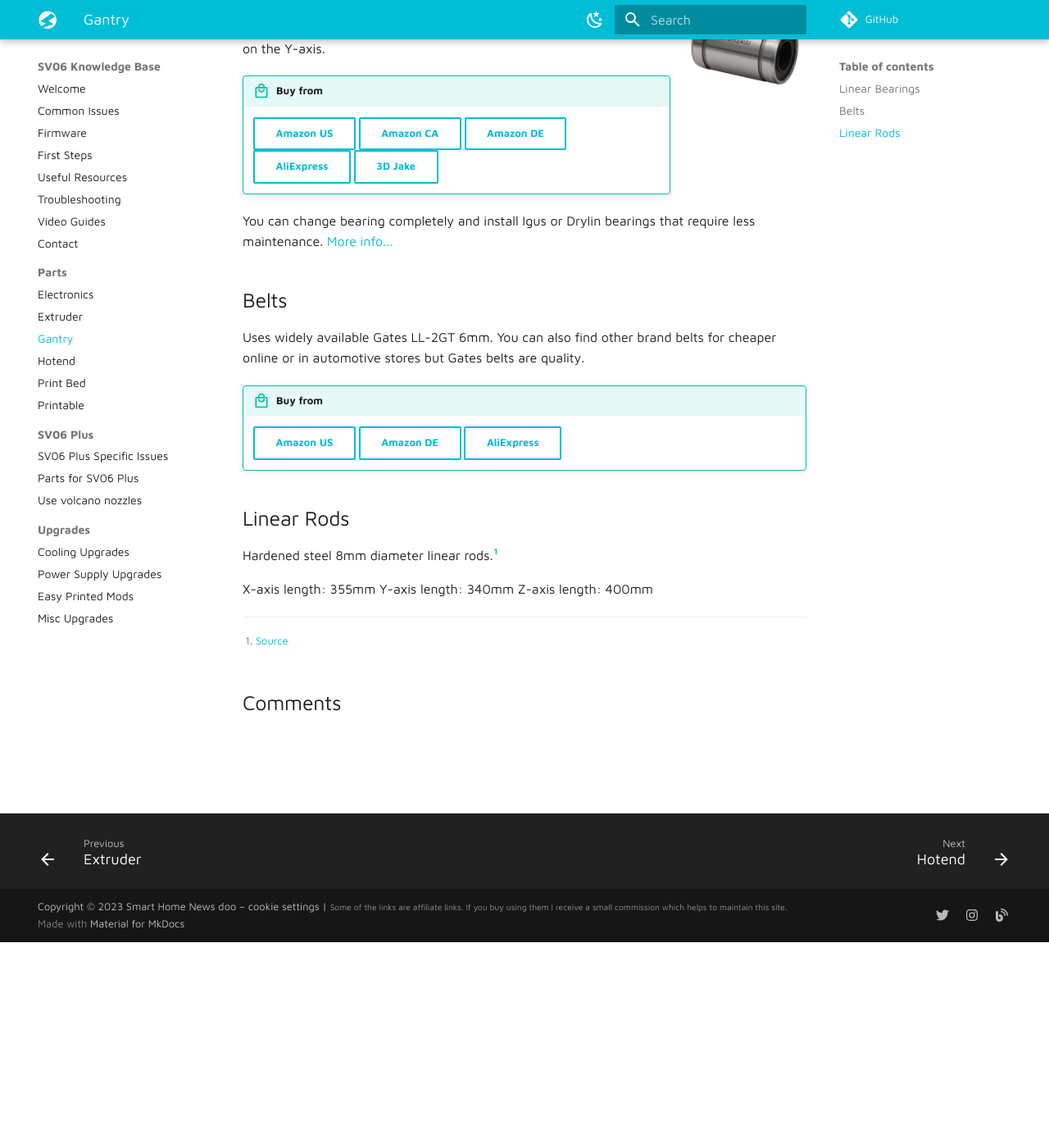
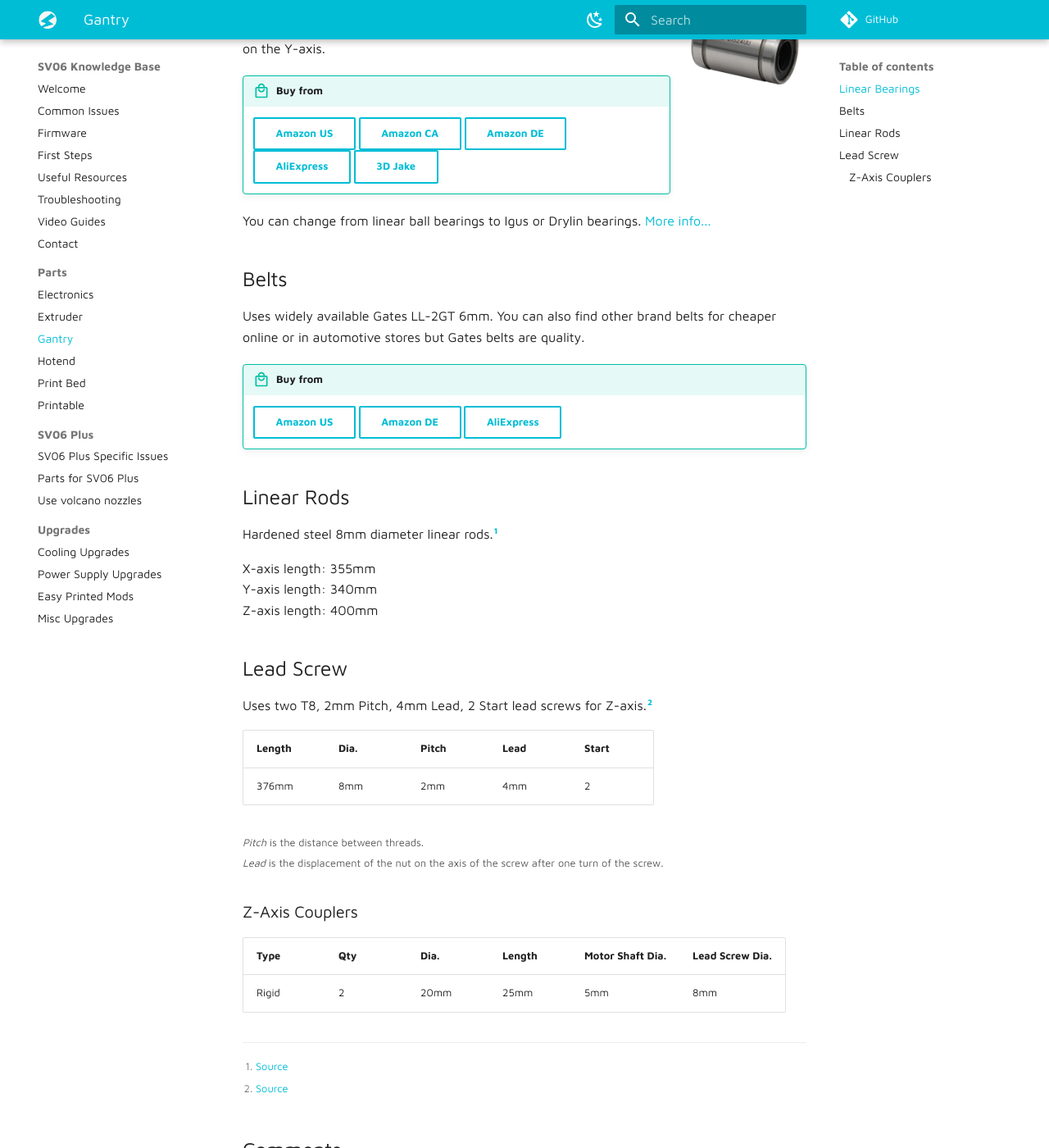
Before and after one commit to blakadder/sv06, an MkDocs documentation site: the page built from docs/Parts/gantry-parts.md, in a window 1280 px wide and 1400 px high, scrolled down 251 px. Shown: the whole window at 82% size. Built offline with MkDocs 1.6.1 and Material for MkDocs 9.7.7, drawn with Linux system fonts in a browser that asks for light colours; comment, search, counter and statistics services are not loaded; some of the changed text lies outside the part shown.

Commit message:
more info

```diff
--- a/docs/Parts/gantry-parts.md
+++ b/docs/Parts/gantry-parts.md
@@ -7,18 +7,18 @@
 
 ![Linear Bearings](/images/linear_bearing.webp){ align=right width="150" }
 
-LMU8UU linear bearings. IKO and Misumi are good quality brands.
+LM8UU linear bearings. IKO and Misumi are good quality brands.
 
 There are 10 bearings in total, 3 on the X-axis, Z-axis has 4 and 3 more on the Y-axis.
 
 !!! tip "Buy from"
-    [Amazon US](https://www.amazon.com/Genuine-E3D-LM8UU-Box-M-BEARINGS-LM8UU/dp/B07CZ3QCBQ?crid=2M7HT0V0CSSMM&keywords=Genuine+IKO+LM8UU&qid=1681166087&s=industrial&sprefix=genuine+iko+lm8uu%2Cindustrial%2C200&sr=1-1&linkCode=ll1&tag=blakadders-20&linkId=7d88b81ca56a397467d95859c1a43e9b&language=en_US&ref_=as_li_ss_tl){ .md-button }
-    [Amazon CA](https://www.amazon.ca/Genuine-E3D-LM8UU-Box-M-BEARINGS-LM8UU/dp/B07CZ3QCBQ?crid=2M7HT0V0CSSMM&keywords=Genuine+IKO+LM8UU&qid=1681166058&s=industrial&sprefix=genuine+iko+lm8uu%2Cindustrial%2C200&sr=1-1&linkCode=ll1&tag=tasmotatemp03-20&linkId=f91b135c6f701e2f6284c1c5de8ded26&language=en_CA&ref_=as_li_ss_tl){ .md-button }
-    [Amazon DE](https://www.amazon.de/-/en/Linear-Bearing-Printer-RepRap-Mendel/dp/B07XYXHVZG?crid=1CQJ3T72E9HGA&keywords=linearlager+%E2%80%9Elm8uu%E2%80%9C&qid=1681165544&sprefix=lm8uu%22+linear+bearing%2Caps%2C121&sr=8-4&linkCode=ll1&tag=blakadders-20&linkId=f0628683ed8f7cfa8f0d83b734ce73ff&language=en_GB&ref_=as_li_ss_tl){ .md-button }
+    [Amazon US](https://www.amazon.com/Genuine-E3D-LM8UU-Box-M-BEARINGS-LM8UU/dp/B07CZ3QCBQ?crid=2M7HT0V0CSSMM&qid=1681166087&s=industrial&sprefix=genuine+iko+lm8uu%2Cindustrial%2C200&sr=1-1&linkCode=ll1&tag=blakadders-20&linkId=7d88b81ca56a397467d95859c1a43e9b&language=en_US&ref_=as_li_ss_tl){ .md-button }
+    [Amazon CA](https://www.amazon.ca/Genuine-E3D-LM8UU-Box-M-BEARINGS-LM8UU/dp/B07CZ3QCBQ?crid=2M7HT0V0CSSMM&qid=1681166058&s=industrial&sprefix=genuine+iko+lm8uu%2Cindustrial%2C200&sr=1-1&linkCode=ll1&tag=tasmotatemp03-20&linkId=f91b135c6f701e2f6284c1c5de8ded26&language=en_CA&ref_=as_li_ss_tl){ .md-button }
+    [Amazon DE](https://www.amazon.de/-/en/Linear-Bearing-Printer-RepRap-Mendel/dp/B07XYXHVZG?crid=1CQJ3T72E9HGA&qid=1681165544&sprefix=lm8uu%22+linear+bearing%2Caps%2C121&sr=8-4&linkCode=ll1&tag=blakadders-20&linkId=f0628683ed8f7cfa8f0d83b734ce73ff&language=en_GB&ref_=as_li_ss_tl){ .md-button }
     [AliExpress](https://www.aliexpress.com/item/1005002667827889.html?aff_fcid=d33c53b3544f45789091d555e694a078-1681165359598-03743-_DlPHABJ&tt=CPS_NORMAL&aff_fsk=_DlPHABJ&aff_platform=shareComponent-detail&sk=_DlPHABJ&aff_trace_key=d33c53b3544f45789091d555e694a078-1681165359598-03743-_DlPHABJ&terminal_id=3f8c776975fd455ba956809c02d71a91&afSmartRedirect=y){ .md-button }
     [3D Jake](https://www.awin1.com/cread.php?awinmid=21809&awinaffid=930253&ued=https%3A%2F%2Fwww.3djake.com%2Fe3d%2Flinear-ball-bearings-set-of-2){ .md-button }
 
-You can change bearing completely and install Igus or Drylin bearings that require less maintenance. [More info...](https://www.reddit.com/r/Sovol/comments/128hf2a/lm8uu_vs_igus_rj4jp_drylin/?utm_source=share&utm_medium=web2x&context=3)
+You can change from linear ball bearings to Igus or Drylin bearings. [More info...](https://www.reddit.com/r/Sovol/comments/128hf2a/lm8uu_vs_igus_rj4jp_drylin/?utm_source=share&utm_medium=web2x&context=3)
 
 ## Belts
 
@@ -37,4 +37,22 @@
 Y-axis length: 340mm
 Z-axis length: 400mm
 
+## Lead Screw
+
+Uses two T8, 2mm Pitch, 4mm Lead, 2 Start lead screws for Z-axis.[^2]
+
+| Length | Dia. | Pitch | Lead | Start |
+| - | - | - | - | - |
+| 376mm | 8mm | 2mm | 4mm | 2 |
+
+<small>_Pitch_ is the distance between threads.
+_Lead_ is the displacement of the nut on the axis of the screw after one turn of the screw.</small>
+
+### Z-Axis Couplers
+
+| Type | Qty | Dia.| Length | Motor Shaft Dia. | Lead Screw Dia. |
+| - | - | - | - | - | - |
+| Rigid | 2 | 20mm | 25mm | 5mm | 8mm |
+
 [^1]: [Source](https://github.com/bassamanator/everything-sovol-sv06/#linear-motion-guide-rods)
+[^2]: [Source](https://forum.sovol3d.com/t/z-axis-lead-screw/1246)
```
Also changed, not shown: docs/SV06-Plus/sv06plusparts.md (+19 -0 lines), docs/common-issues.md (+4 -0 lines), docs/resources.md (+4 -0 lines), docs/troubleshooting.md (+4 -0 lines).
